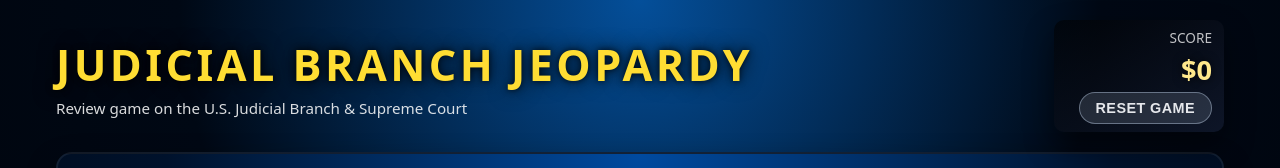
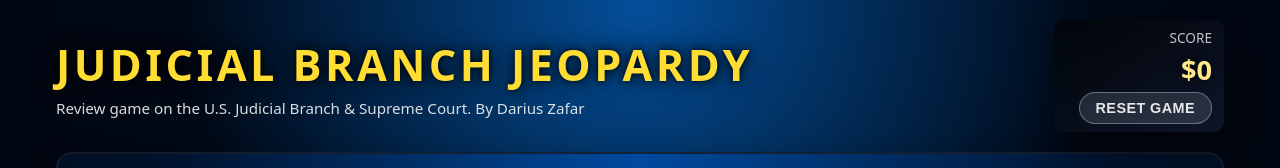
Before and after one commit to byeSystem32/jeopardy_judicial-branch, a plain HTML site: page index.html in a window 1280 px wide. Shown: the top 168 px of the page. Drawn offline with Linux system fonts and the light colour scheme.

Commit message:
added my name

```diff
--- a/index.html
+++ b/index.html
@@ -11,7 +11,7 @@
     <header class="top-bar">
       <div class="title-wrap">
         <h1>Judicial Branch Jeopardy</h1>
-        <p class="subtitle">Review game on the U.S. Judicial Branch &amp; Supreme Court</p>
+        <p class="subtitle">Review game on the U.S. Judicial Branch &amp; Supreme Court. By Darius Zafar</p>
       </div>
       <div class="score-panel">
         <div class="score-label">Score</div>
```
